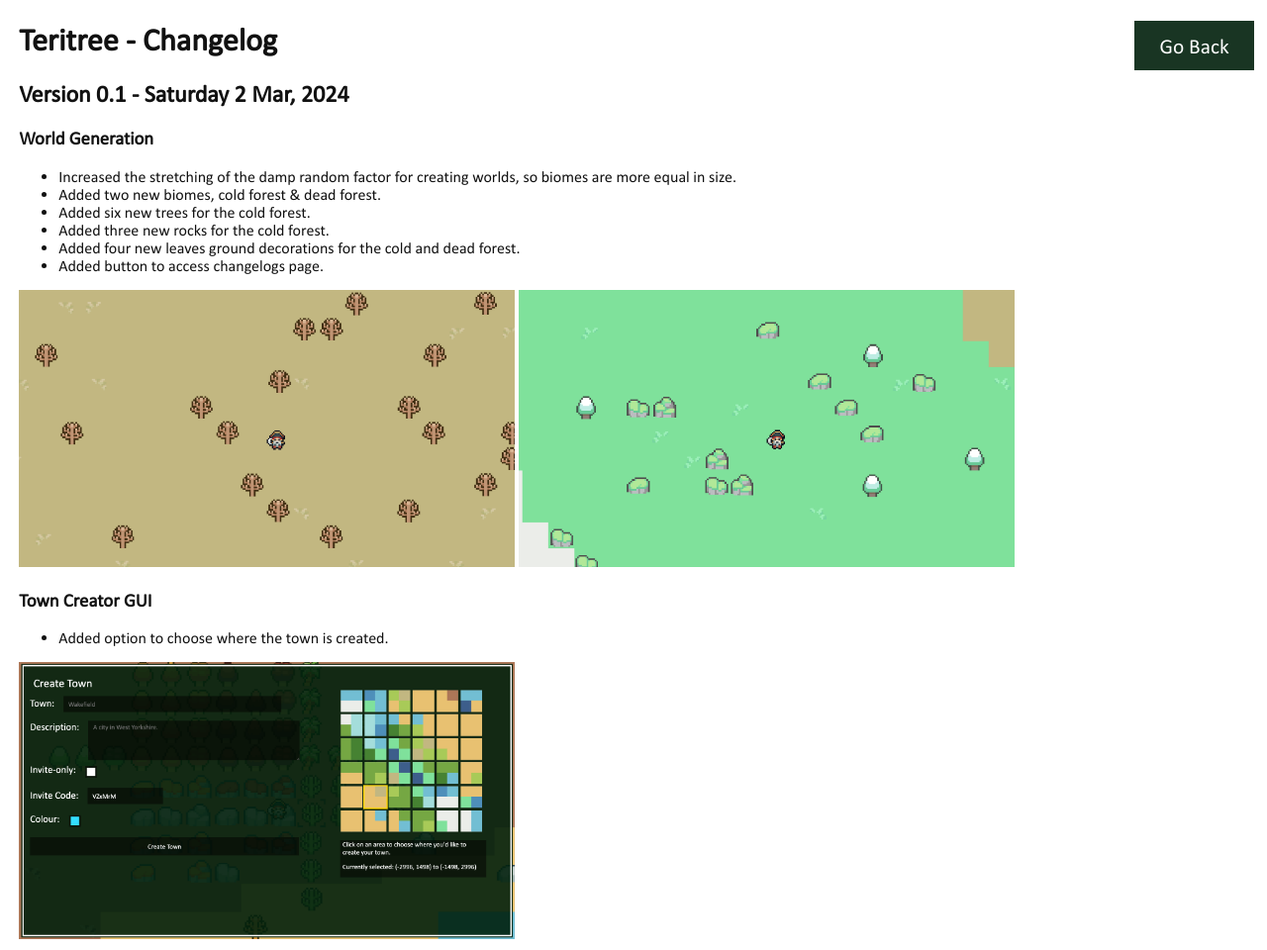
After one commit to Oheers/Teritree, a PHP site: page /public/changelog/core/changelog.html in a window 1280 px wide. The commit adds this page. Shown: the whole page at 99% size. Run offline with PHP 8.4, Linux system fonts and the light colour scheme.

```diff
--- /dev/null
+++ b/public/changelog/core/changelog.html
@@ -0,0 +1,30 @@
+<!DOCTYPE html>
+<html lang="en">
+<head>
+    <meta charset="UTF-8">
+    <title>Teritree - Changelog</title>
+    <link rel="icon" type="image/x-icon" href="/global/resources/favicon.png">
+    <link href="/changelog/resources/styles.css" rel="stylesheet" type="text/css" media="screen">
+</head>
+
+<body>
+    <a href="/"><button type="button" id="home" class="medium-button">Go Back</button></a>
+    <h1>Teritree - Changelog</h1>
+    <h2>Version 0.1 - Saturday 2 Mar, 2024</h2>
+    <h3>World Generation</h3>
+    <ul>
+        <li>Increased the stretching of the damp random factor for creating worlds, so biomes are more equal in size.</li>
+        <li>Added two new biomes, cold forest & dead forest.</li>
+        <li>Added six new trees for the cold forest.</li>
+        <li>Added three new rocks for the cold forest.</li>
+        <li>Added four new leaves ground decorations for the cold and dead forest.</li>
+        <li>Added button to access changelogs page.</li>
+    </ul>
+    <img src="/changelog/resources/img-1.png" alt="A preview of the new dead forest biome." width="40%" height="auto" style="display: inline-block">
+    <img src="/changelog/resources/img-2.png" alt="A preview of the new cold forest biome." width="40%" height="auto" style="display: inline-block">
+    <h3>Town Creator GUI</h3>
+    <ul>
+        <li>Added option to choose where the town is created.</li>
+    </ul>
+    <img src="/changelog/resources/img-3.png" alt="A preview of the new town location picker." width="40%" height="auto" style="display: inline-block">
+</body>
--- /dev/null
+++ b/public/changelog/resources/styles.css
@@ -0,0 +1,36 @@
+@font-face {
+    font-family: 'calibriteritree';
+    src: url('../../global/resources/calibri-teritree.woff2') format('woff2'),
+    url('../../global/resources/calibri-teritree.woff') format('woff');
+    font-weight: normal;
+    font-style: normal;
+}
+
+body {
+    font-family: 'calibriteritree', 'Arial Hebrew', serif;
+    color: #111111;
+    background-color: white;
+    margin-left: 1.5%;
+}
+
+.medium-button {
+    position: absolute;
+    font-family: 'calibriteritree', 'Arial Hebrew', serif;
+    font-size: 16pt;
+    padding: 1% 2% 1% 2%;
+    background-color: rgb(0, 32, 12, 0.9);
+    color: white;
+    text-align: center;
+    border: none;
+    cursor: pointer;
+    right: 1%;
+}
+
+.medium-button:hover {
+    cursor: pointer;
+    background-color: rgba(30, 62, 42, 0.9);
+}
+
+.medium-button:active {
+    background-color: rgba(40, 72, 52, 0.9);
+}
--- a/public/main/core/controller.js
+++ b/public/main/core/controller.js
@@ -104,7 +104,7 @@ function checkSocketIOConnection() {
 function updateCoordinateTracker() {
     xTracker.innerHTML = "<b>X:</b> "+ Math.floor(camCentreX);
     yTracker.innerHTML = "<b>Y:</b> "+ Math.floor(camCentreY);
-    townTracker.innerHTML = "<b>Town:</b> "+ "None <br><span style='color: #aaaaaa; font-size: 12pt;'>(Press T to create a town)</span>";
+    townTracker.innerHTML = "<b>Town:</b> None"+ " <br><span style='color: #aaaaaa; font-size: 12pt;'>(Press T to create a town)</span>";
 }
 
 init().then(r => console.log("Hello world."));
--- a/public/main/core/index.html
+++ b/public/main/core/index.html
@@ -11,8 +11,12 @@
 </head>
 <body oncontextmenu="return false;">
 
-<div class="sign-out ui">
+<div class="top-button top-button-1 ui">
     <button type="button" id="sign-out" onclick="signout()" class="medium-button">Sign Out</button>
+</div>
+
+<div class="top-button top-button-2 ui">
+    <a href="/changelog"><button type="button" id="changelog" class="medium-button">Changelog</button></a>
 </div>
 
 <div class="leaderboard ui">
```
Also changed, not shown: app.js (+15 -2 lines), public/main/managers/gui-manager.js (+4 -4 lines), public/main/managers/input-manager.js (+12 -4 lines), public/main/managers/item-manager.js (+13 -0 lines), public/main/managers/multiplayer-manager.js (+6 -1 lines), public/main/resources/styles.css (+17 -8 lines), public/main/simplex-noise/world-generator.js (+18 -2 lines), public/changelog/resources/img-1.png (added), public/changelog/resources/img-2.png (added), public/changelog/resources/img-3.png (added), public/main/resources/sprites.png.
